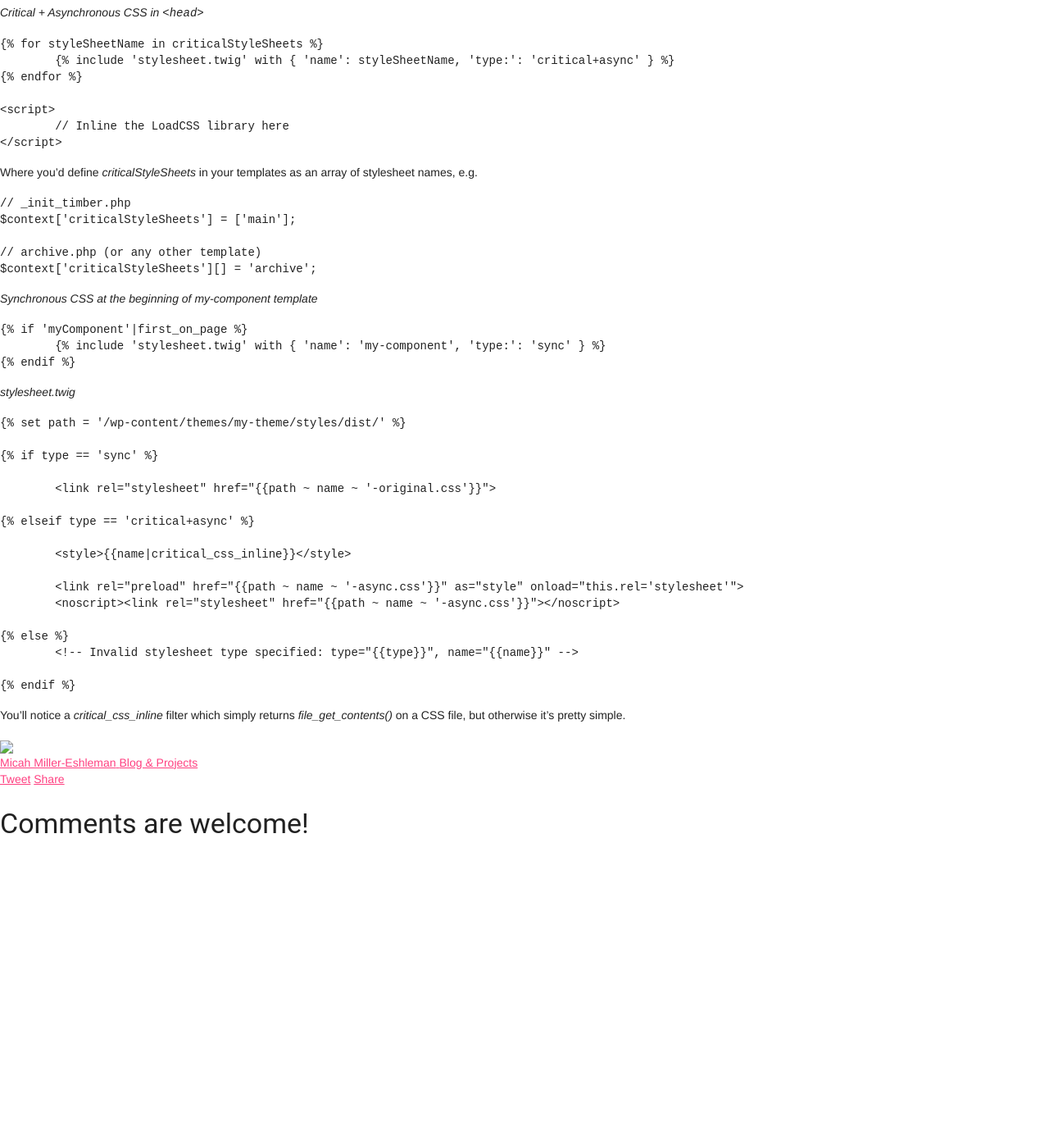
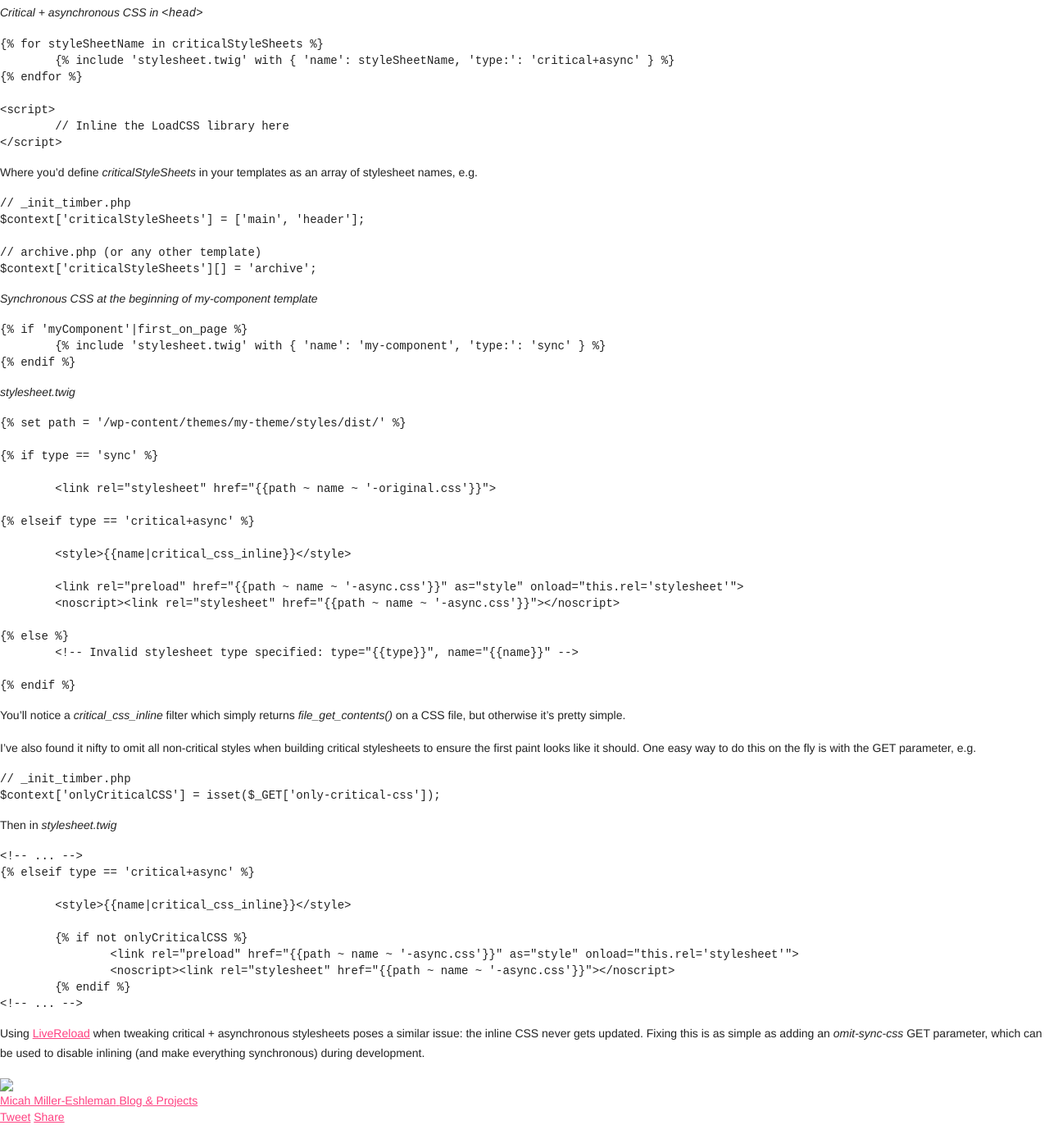
Before and after one commit to micahjon/micahjon.github.io, a Jekyll site: the page built from _posts/2017-05-08-wordpress-component-design-with-twig.markdown, in a window 1280 px wide and 1400 px high, scrolled down 2375 px. Shown: the whole window at 82% size. Built offline with Jekyll 4.4.1, drawn with Linux system fonts in a browser that asks for light colours; nearby versions of some CDN libraries; library files that are not in the unit come from our copies; comment, search, counter and statistics services are not loaded; before the commit the page ends 3399 px from its top, so only the background shows below that; some of the changed text lies outside the part shown.

Commit message:
Final edits to templating post

````diff
--- a/_posts/2017-05-08-wordpress-component-design-with-twig.markdown
+++ b/_posts/2017-05-08-wordpress-component-design-with-twig.markdown
@@ -125,7 +125,7 @@ Where you'd define *criticalStyleSheets* in your templates as an array of styles
 
 ```php
 // _init_timber.php
-$context['criticalStyleSheets'] = ['main'];
+$context['criticalStyleSheets'] = ['main', 'header'];
 
 // archive.php (or any other template)
 $context['criticalStyleSheets'][] = 'archive';
@@ -165,3 +165,28 @@ $context['criticalStyleSheets'][] = 'archive';
 {% endraw %}
 
 You'll notice a *critical_css_inline* filter which simply returns *file_get_contents()* on a CSS file, but otherwise it's pretty simple.
+
+I've also found it nifty to omit all non-critical styles when building critical stylesheets to ensure the first paint looks like it should. One easy way to do this on the fly is with the GET parameter, e.g.
+
+```php
+// _init_timber.php
+$context['onlyCriticalCSS'] = isset($_GET['only-critical-css']);
+```
+
+Then in *stylesheet.twig*
+{% raw %}
+```twig
+<!-- ... -->
+{% elseif type == 'critical+async' %}
+
+	<style>{{name|critical_css_inline}}</style>
+
+	{% if not onlyCriticalCSS %}
+		<link rel="preload" href="{{path ~ name ~ '-async.css'}}" as="style" onload="this.rel='stylesheet'">
+		<noscript><link rel="stylesheet" href="{{path ~ name ~ '-async.css'}}"></noscript>
+	{% endif %}
+<!-- ... -->
+```
+{% endraw %}
+
+Using [LiveReload](http://livereload.com/) when tweaking critical + asynchronous stylesheets poses a similar issue: the inline CSS never gets updated. Fixing this is as simple as adding an *omit-sync-css* GET parameter, which can be used to disable inlining (and make everything synchronous) during development.
````
Also changed, not shown: other parts of _posts/2017-05-08-wordpress-component-design-with-twig.markdown (+7 -7 lines).
